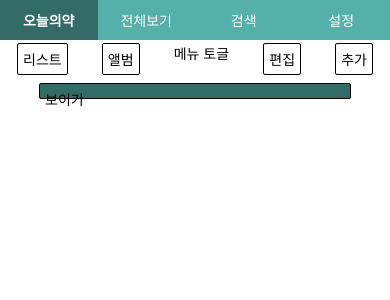
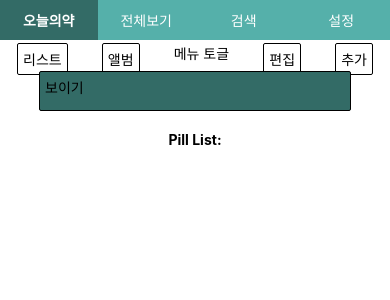
Before and after one commit to KimEunA97/KDT-2-Project-C-10, a React Native app in the folder PillGood/: screen / in a window 390 px wide. Shown: the top 300 px of the page. Built offline with nearby package versions, Linux system fonts and the light colour scheme.

Commit message:
리스트 추가되는 기능 구현!

```diff
--- /dev/null
+++ b/PillGood/src/component/PillList.js
@@ -0,0 +1,37 @@
+import React from 'react';
+import { View, Text, StyleSheet } from 'react-native';
+
+const PillList = ({ list }) => {
+  return (
+    <View style={styles.pillList}>
+      <Text style={styles.listTitle}>Pill List:</Text>
+      {list.map((pill, index) => (
+        <View key={index} style={styles.pillItem}>
+          <Text style={styles.pillText}>{pill}</Text>
+        </View>
+      ))}
+    </View>
+  );
+};
+
+const styles = StyleSheet.create({
+  pillList: {
+    marginTop: 20,
+    alignItems: 'center',
+  },
+  listTitle: {
+    fontWeight: 'bold',
+    marginBottom: 10,
+  },
+  pillItem: {
+    backgroundColor: '#007088',
+    borderRadius: 8,
+    padding: 10,
+    marginBottom: 10,
+  },
+  pillText: {
+    color: 'white',
+  },
+});
+
+export default PillList;
--- a/PillGood/src/component/TodaModal.js
+++ b/PillGood/src/component/TodaModal.js
@@ -1,7 +1,7 @@
 import React, { useState } from 'react';
 import { Modal, View, Text, TouchableOpacity, StyleSheet, TextInput } from 'react-native';
 
-const TodayModal = ({ visible, onClose }) => {
+const TodayModal = ({ visible, onClose, onAddPill }) => {
   const [inputValue, setInputValue] = useState('');
 
   const handleInputChange = (text) => {
@@ -9,7 +9,10 @@ const TodayModal = ({ visible, onClose }) => {
   };
 
   const handleConfirm = () => {
-    console.log('Input Value:', inputValue);
+    if (inputValue) {
+      onAddPill(inputValue);
+      setInputValue('');
+    }
     onClose();
   };
 
@@ -17,6 +20,7 @@ const TodayModal = ({ visible, onClose }) => {
     <Modal visible={visible} transparent>
       <View style={styles.modalContainer}>
         <View style={styles.modalContent}>
+          <Text>내용</Text>
 
           <TextInput
             style={styles.input}
--- a/PillGood/src/pages/TodayPillMenu.js
+++ b/PillGood/src/pages/TodayPillMenu.js
@@ -1,11 +1,11 @@
 import React, { useState } from 'react';
 import { View, Text, TouchableOpacity, StyleSheet } from 'react-native';
-
 import TodayModal from '../component/TodaModal';
-
+import PillList from '../component/PillList';
 
 export default function TodayPillMenu() {
   const [visible, setVisible] = useState(false);
+  const [pillList, setPillList] = useState([]);
 
   const modalVisible = () => {
     setVisible(true);
@@ -15,13 +15,19 @@ export default function TodayPillMenu() {
     setVisible(false);
   };
 
+  const addPill = (pill) => {
+    setPillList([...pillList, pill]);
+  };
+
   return (
     <View style={styles.align}>
       <TouchableOpacity style={styles.border} onPress={modalVisible}>
         <Text>보이기</Text>
       </TouchableOpacity>
 
-      <TodayModal visible={visible} onClose={closeModal} />
+      <TodayModal visible={visible} onClose={closeModal} onAddPill={addPill} />
+
+      <PillList list={pillList} />
     </View>
   );
 }
```
